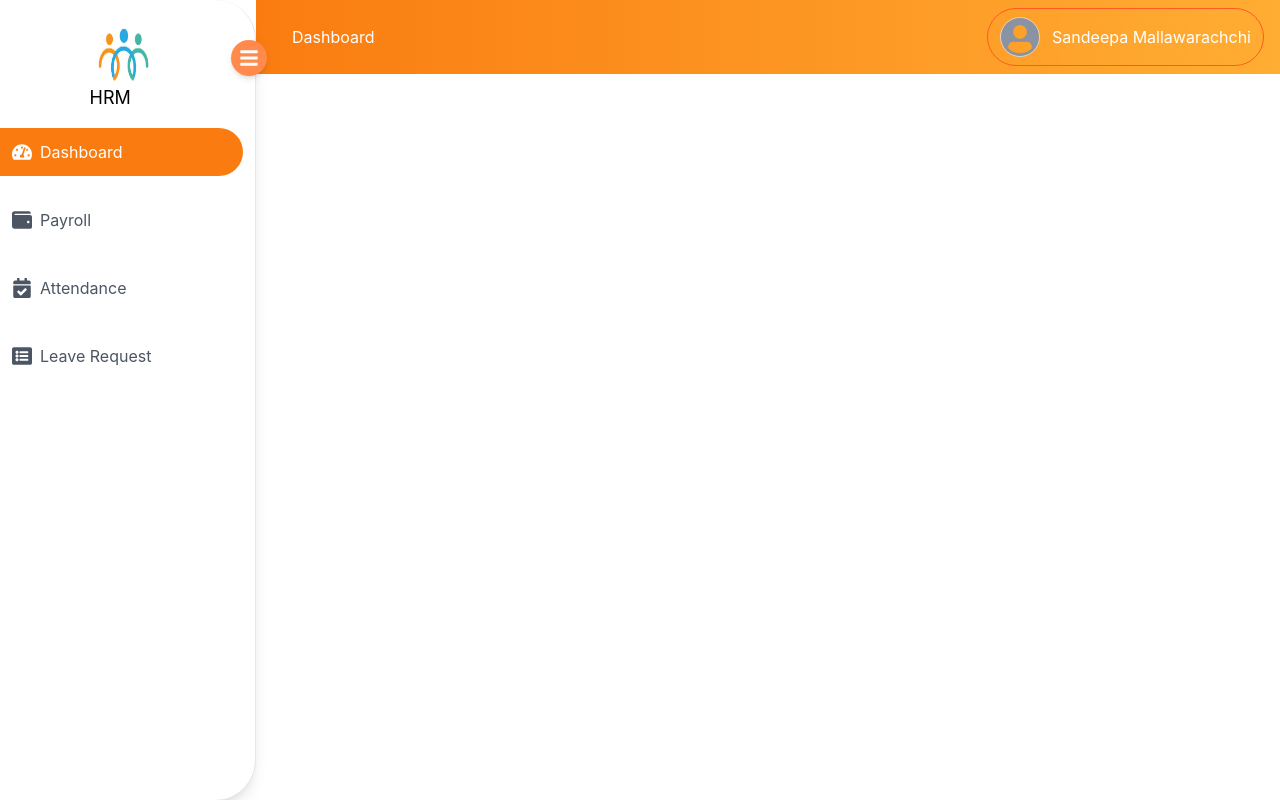
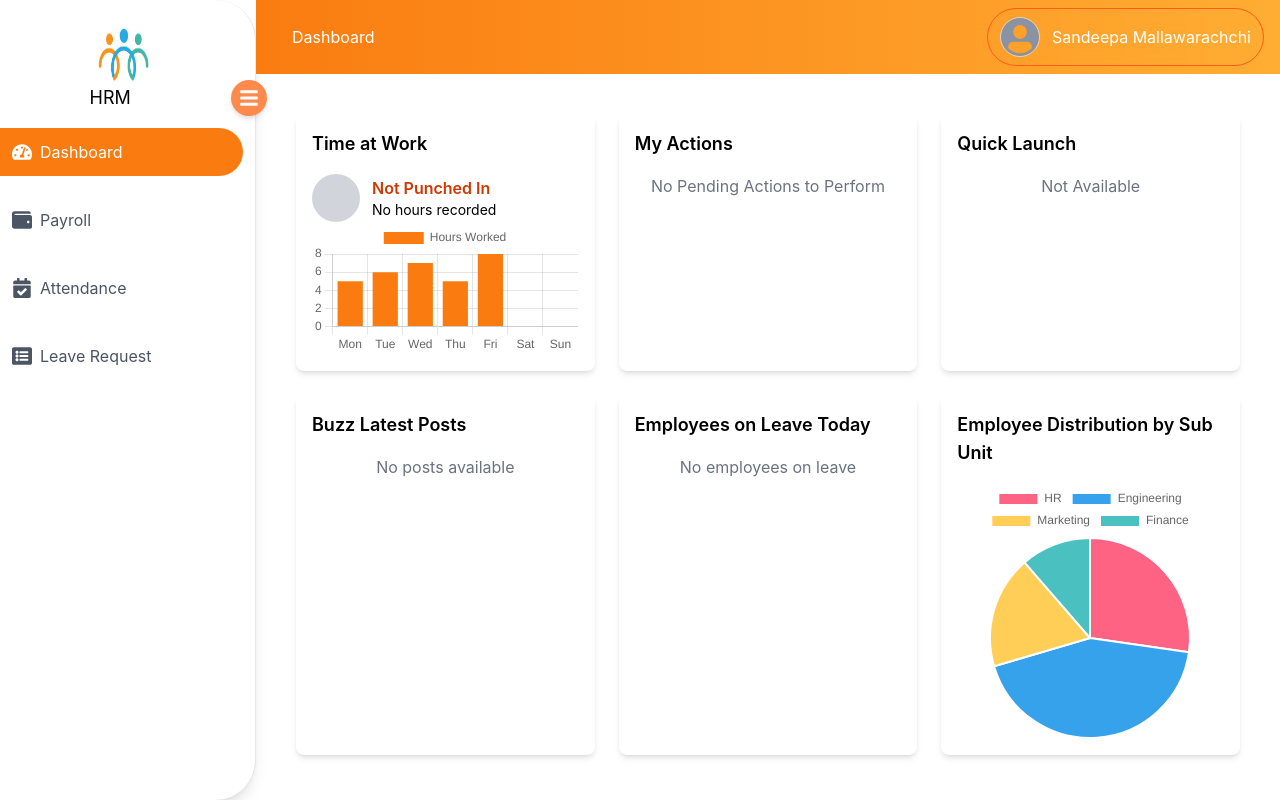
Before and after one commit to sandeepaMallawarachchi/HRM_Software, a React (Create React App) app in the folder client/: page / in a window 1280 px wide. Shown: the top 800 px of the page. Built offline with nearby package versions, Linux system fonts and the light colour scheme.

Commit message:
dashboard fixed

```diff
--- a/client/src/App.js
+++ b/client/src/App.js
@@ -1,19 +1,27 @@
-import React from "react";
-import "./index.css"
-import { BrowserRouter, Routes, Route, useLocation } from "react-router-dom";
+import React from 'react';
+import { BrowserRouter, Routes, Route } from 'react-router-dom';
+import Header from './components/Header';
+import Dashboard from './pages/Dashboard';
+import './index.css';
+import Sidebar from './components/Sidebar';
 
-import Header from "./components/Header";
-import Dashboard from "./pages/Dashboard";
-
-function App() {
+const App = () => {
   return (
     <BrowserRouter>
-      <Header />
-      <Routes>
-        <Route path="/" element={<Dashboard />} />
-      </Routes>
+      <div className="flex h-screen">
+        <Sidebar />
+        <div className="flex-1 flex flex-col">
+          <Header />
+          <div className="flex-1 p-4 overflow-auto">
+            <Routes>
+              <Route path="/" element={<Dashboard />} />
+              {/* Add more routes here as needed */}
+            </Routes>
+          </div>
+        </div>
+      </div>
     </BrowserRouter>
   );
-}
+};
 
 export default App;
--- a/client/src/components/Header.jsx
+++ b/client/src/components/Header.jsx
@@ -4,10 +4,7 @@ import Sidebar from './Sidebar';
 
 const Header = () => {
   return (
-        <div className="flex">
-            <Sidebar />
-            <div className="flex-1">
-                <header className="w-full h-auto px-4 py-2 bg-gradient-to-r from-[#fa7c10] to-[#ffad33] flex items-center justify-between">
+    <div className="header w-full h-auto px-4 py-2 bg-gradient-to-r from-[#fa7c10] to-[#ffad33] flex items-center justify-between">
       <div className="text-white ml-5">
         Dashboard
       </div>
@@ -29,8 +26,6 @@ const Header = () => {
           </ul>
         </div>
       </div>
-                </header>
-            </div>
     </div>
   );
 }
--- a/client/src/components/Sidebar.jsx
+++ b/client/src/components/Sidebar.jsx
@@ -16,7 +16,7 @@ const Sidebar = () => {
       {/* Toggle Button */}
       <button
         onClick={handleToggle}
-        className="absolute top-10 right-[-12px] bg-orange-400 text-white p-2 rounded-full shadow-md hover:bg-[#fa7c10]"
+        className="absolute top-20 right-[-12px] bg-orange-400 text-white p-2 rounded-full shadow-md hover:bg-[#fa7c10]"
       >
         {isCollapsed ? <HiOutlineX size={20} /> : <FaBars size={20} />}
       </button>
--- a/client/src/index.css
+++ b/client/src/index.css
@@ -1,3 +1,34 @@
 @tailwind base;
 @tailwind components;
 @tailwind utilities;
+
+/* index.css */
+
+.header {
+    position: sticky;
+    top: 0;
+    left: 0;
+    width: calc(100% - 64px);
+    /* Adjust based on sidebar width */
+    height: 60px;
+    /* Adjust as needed */
+    background-color: #fa7c10;
+    z-index: 1000;
+}
+
+.sidebar {
+    transition: width 0.3s ease;
+}
+
+.content {
+    margin-top: 60px;
+    /* Adjust based on header height */
+    margin-left: 64px;
+    /* Adjust based on sidebar width */
+    transition: margin-left 0.3s ease;
+}
+
+.content-collapsed {
+    margin-left: 16px;
+    /* Adjust based on collapsed sidebar width */
+}
--- a/client/src/pages/Dashboard.jsx
+++ b/client/src/pages/Dashboard.jsx
@@ -52,7 +52,7 @@ const Dashboard = () => {
     };
 
     return (
-        <div className="grid grid-cols-3 gap-6 p-6 pt-20"> {/* Added pt-20 to account for the header height */}
+        <div className="grid grid-cols-3 gap-6 p-6">
             {/* Time at Work Card */}
             <div className="col-span-1 bg-white rounded-lg shadow-md p-4">
                 <h2 className="text-lg font-semibold mb-4">Time at Work</h2>
```
Lines whose indentation alone changed are shown as unchanged.
